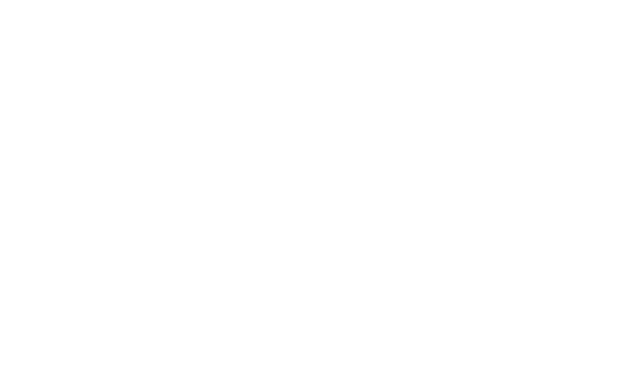
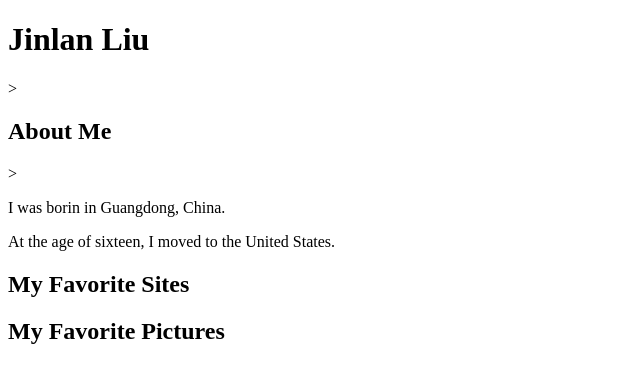
Before and after one commit to liuj46-1871451/liuj46-1871451.github.io, a plain HTML site: page tags.html in a window 1280 px wide. Shown: the whole page, without its empty margins (0-640 px from the left). Drawn offline with Linux system fonts and the light colour scheme.

Commit message:
Add files via upload

```diff
--- a/tags.html
+++ b/tags.html
@@ -1,9 +1,16 @@
 <!DOCTYPE html>
 <html>
     <head>
-
+        <title>Jinlan Liu's Website</title>
     </head>
     <body>
+        <h1>Jinlan Liu</h1>>
+        <h2>About Me</h2>>
+        <p>I was borin in Guangdong, China.</p>
+        <p>At the age of sixteen, I moved to the United States.</p>
+        <h2>My Favorite Sites</h2>
+        <h2>My Favorite Pictures</h2>
+
 
     </body>
 </html>
```
